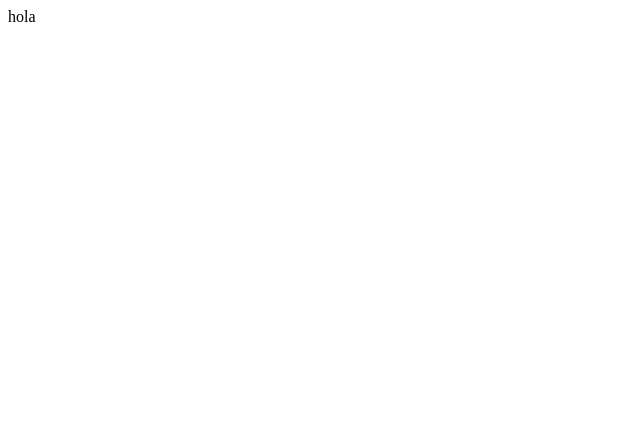
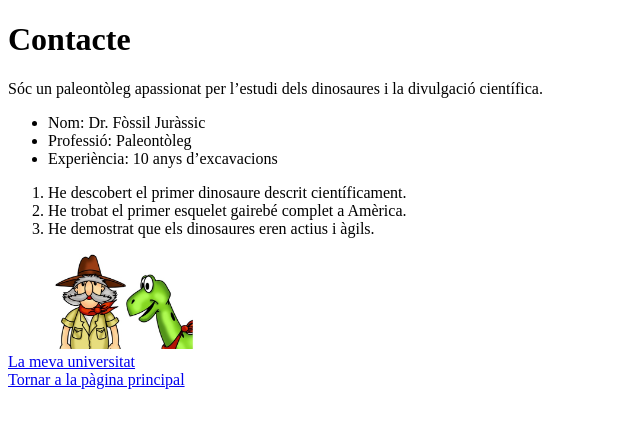
Before and after one commit to HectorGonzalez-dev/DAM1M04-Exercici000, a plain HTML site: page contacte.html in a window 1280 px wide. Shown: the whole page, without its empty margins (0-640 px from the left). Drawn offline with Linux system fonts and the light colour scheme.

Commit message:
contacte acabado
ya esta

```diff
--- a/contacte.html
+++ b/contacte.html
@@ -5,6 +5,20 @@
        <title>Contacte</title>
    </head>
    <body>
-        hola
+        <h1>Contacte</h1>
+        <p>Sóc un paleontòleg apassionat per l’estudi dels dinosaures i la divulgació científica.</p>
+        <ul>
+            <li>Nom: Dr. Fòssil Juràssic</li>
+            <li>Professió: Paleontòleg</li>
+            <li>Experiència: 10 anys d’excavacions</li>
+        </ul>
+        <ol>
+            <li>He descobert el primer dinosaure descrit científicament.</li>
+            <li>He trobat el primer esquelet gairebé complet a Amèrica.</li>
+            <li>He demostrat que els dinosaures eren actius i àgils.</li>
+        </ol>
+        <img src="./imatges/paleontologo.jpg" alt="Un paleontologo atractivo" width="200"><br>
+        <a href="https://www.icp.cat" target="_blank">La meva universitat</a><br>
+        <a href="index.html" target="_self">Tornar a la pàgina principal</a>
    </body>
 </html>
```
Also changed, not shown: imatges/paleontologo.jpg (added).
